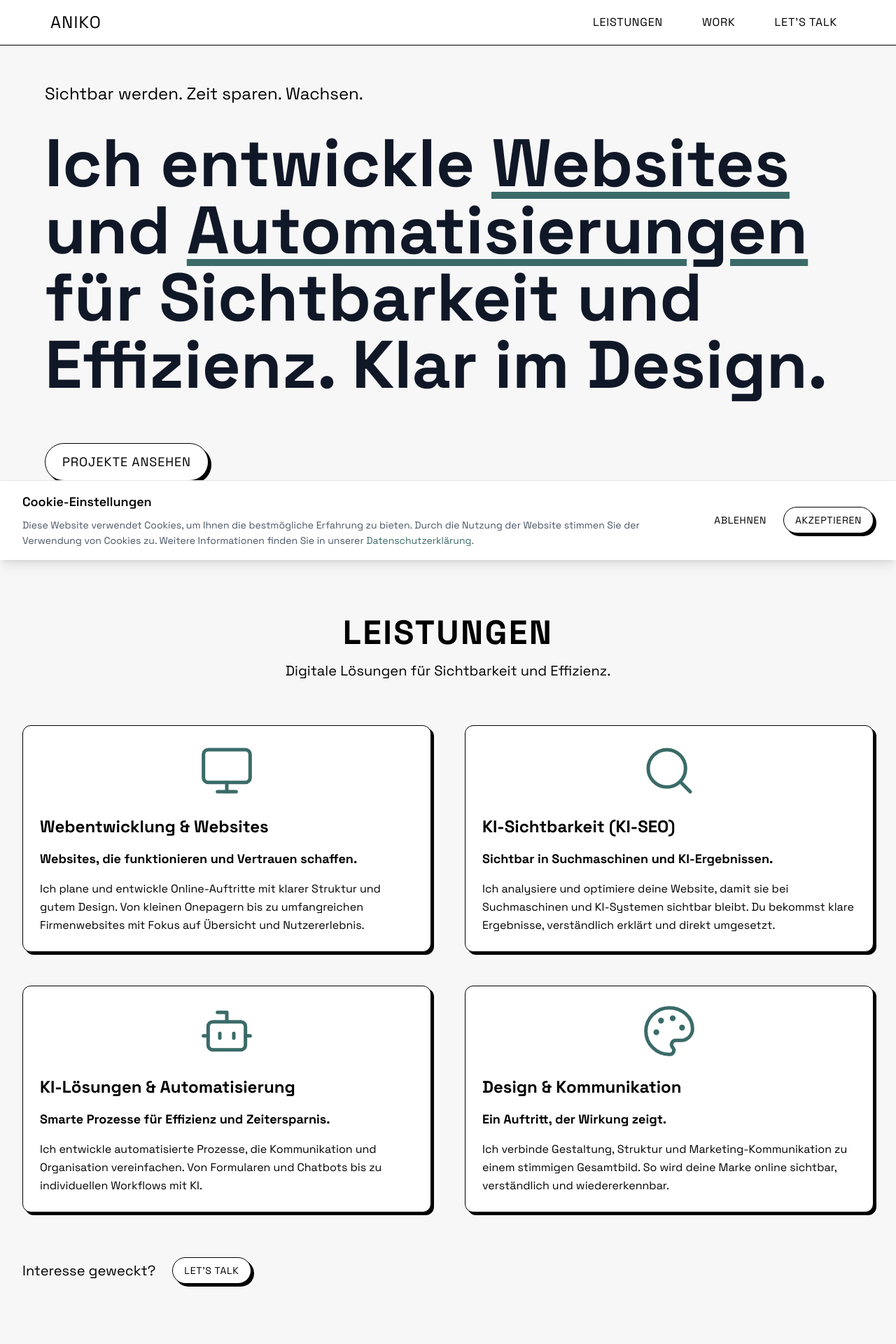
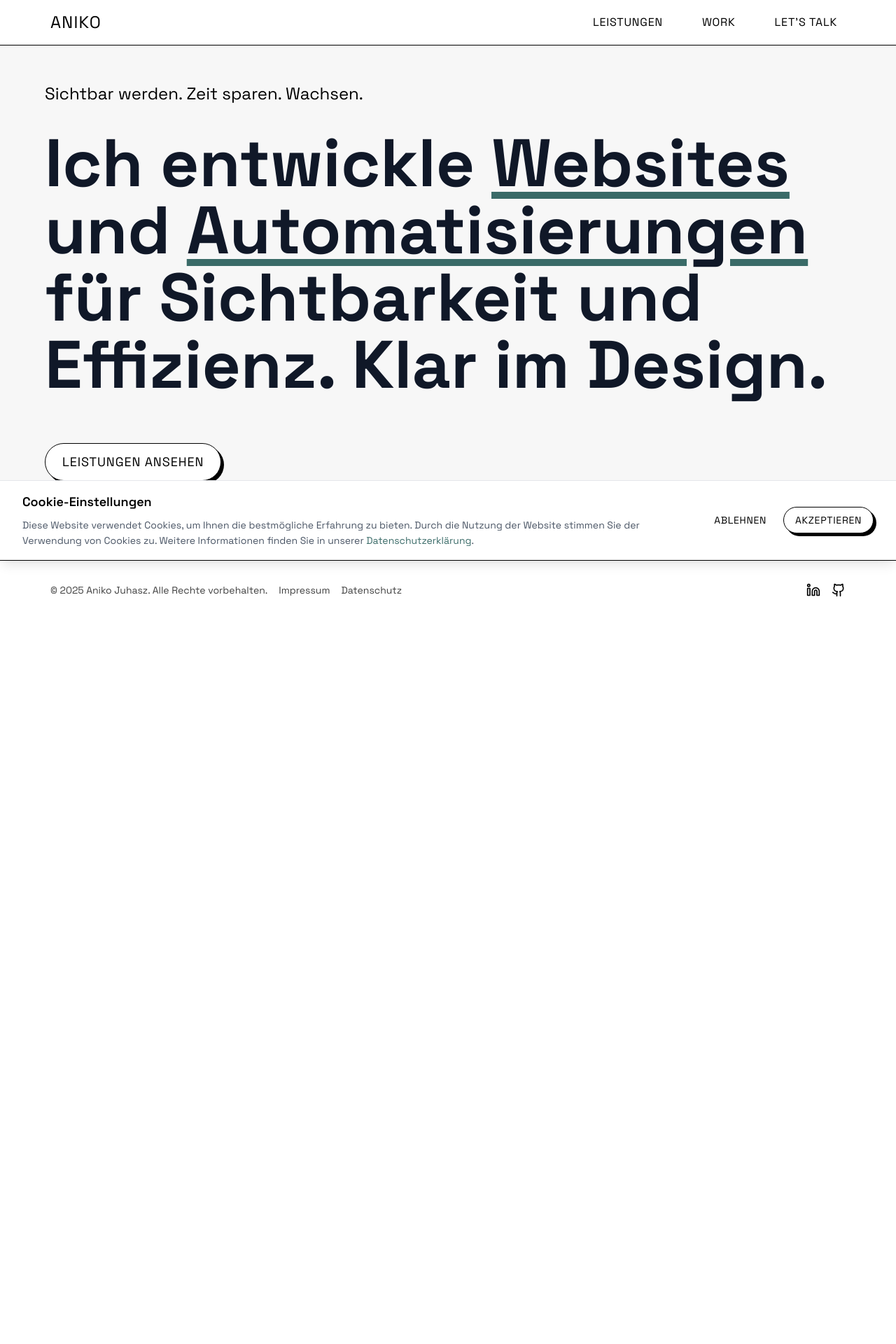
Before and after one commit to TheRealAniko/portfolio, a React (Vite) app: page /#home in a window 1280 px wide. Shown: the top 1920 px of the page at 70% size. After the commit the page ends 885 px from the top, so only its background shows below. Built offline with nearby package versions, Linux system fonts and the light colour scheme.

Commit message:
fix: remove unused handleHeroCtaClick function to resolve TypeScript warning

```diff
--- a/src/components/layout/PageRouter.tsx
+++ b/src/components/layout/PageRouter.tsx
@@ -1,4 +1,4 @@
-import React, { useState, useEffect } from 'react';
+import React, { useEffect } from 'react';
 import Hero from '../sections/Hero';
 import Leistungen from '../sections/Leistungen';
 import Work from '../sections/Work';
@@ -7,7 +7,6 @@ import Impressum from '../sections/Impressum';
 import Datenschutz from '../sections/Datenschutz';
 import { leistungenData } from '../../data/leistungen';
 import { workData } from '../../data/work';
-import { useScrollTo } from '../../hooks/useScrollTo';
 
 type Page = 'home' | 'leistungen' | 'work' | 'lets-talk' | 'impressum' | 'datenschutz';
 
@@ -17,12 +16,6 @@ interface PageRouterProps {
 }
 
 const PageRouter: React.FC<PageRouterProps> = ({ currentPage, onPageChange }) => {
-  const scrollTo = useScrollTo();
-
-  const handleHeroCtaClick = () => {
-    onPageChange('work');
-  };
-
   const handleLeistungenCtaClick = () => {
     onPageChange('lets-talk');
   };
@@ -59,34 +52,21 @@ const PageRouter: React.FC<PageRouterProps> = ({ currentPage, onPageChange }) =>
         return <Impressum />;
       case 'datenschutz':
         return <Datenschutz />;
+      case 'leistungen':
+        return <Leistungen leistungenItems={leistungenData} onCtaClick={handleLeistungenCtaClick} />;
+      case 'work':
+        return <Work workItems={workData} />;
+      case 'lets-talk':
+        return <LetsTalk />;
       case 'home':
       default:
         return (
-          <>
-            <section id="home">
-              <Hero
-                subtitle="Sichtbar werden. Zeit sparen. Wachsen."
-                title={<>Ich entwickle <span className="underlined ">Websites</span> und <span className="underlined">Automatisierungen</span> für Sichtbarkeit und Effizienz. Klar im Design.</>}
-                ctaText="Projekte ansehen"
-                onCtaClick={handleHeroCtaClick}
-              />
-            </section>
-
-            <section id="leistungen">
-              <Leistungen
-                leistungenItems={leistungenData}
-                onCtaClick={handleLeistungenCtaClick}
-              />
-            </section>
-
-            <section id="work">
-              <Work workItems={workData} />
-            </section>
-
-            <section id="lets-talk">
-              <LetsTalk />
-            </section>
-          </>
+          <Hero
+            subtitle="Sichtbar werden. Zeit sparen. Wachsen."
+            title={<>Ich entwickle <span className="underlined ">Websites</span> und <span className="underlined">Automatisierungen</span> für Sichtbarkeit und Effizienz. Klar im Design.</>}
+            ctaText="Leistungen ansehen"
+            onCtaClick={() => onPageChange('leistungen')}
+          />
         );
     }
   };
```
